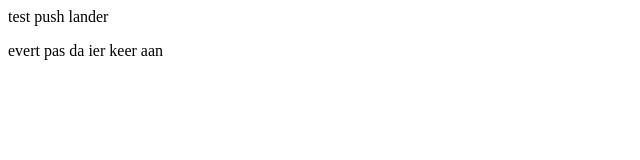
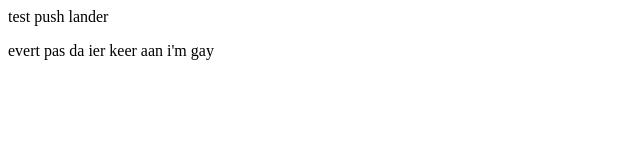
Before and after one commit to VanoplynusDante/TestTeam5, a plain HTML site: page web/index.html in a window 1280 px wide. Shown: the full height of the page, 0-640 px from the left. Drawn offline with Linux system fonts and the light colour scheme.

Commit message:
aangepast door evert

```diff
--- a/web/index.html
+++ b/web/index.html
@@ -12,6 +12,6 @@
     </head>
     <body>
         <div>test push lander </div>
-        <p>evert pas da ier keer aan</p>
+        <p>evert pas da ier keer aan i'm gay</p>
     </body>
 </html>
```
